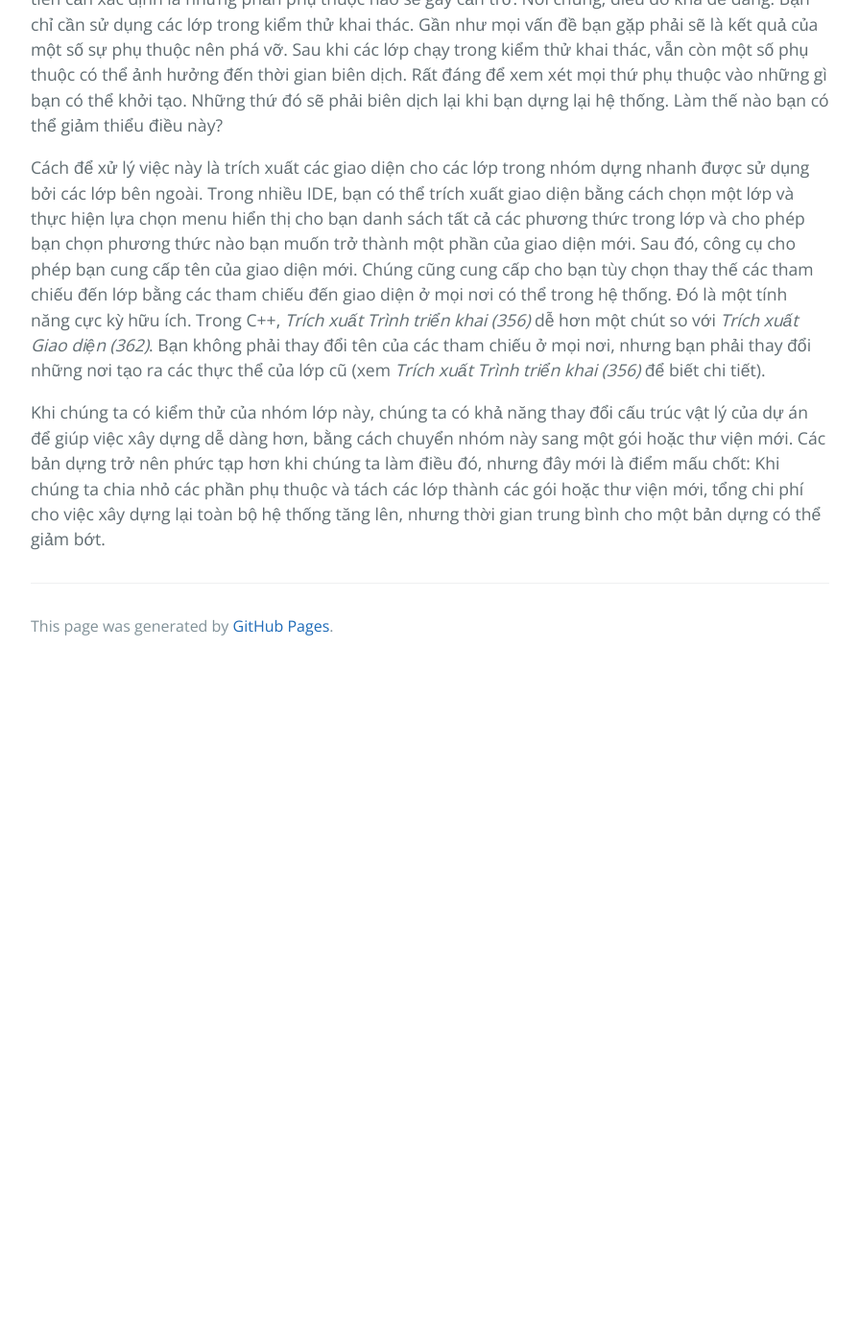
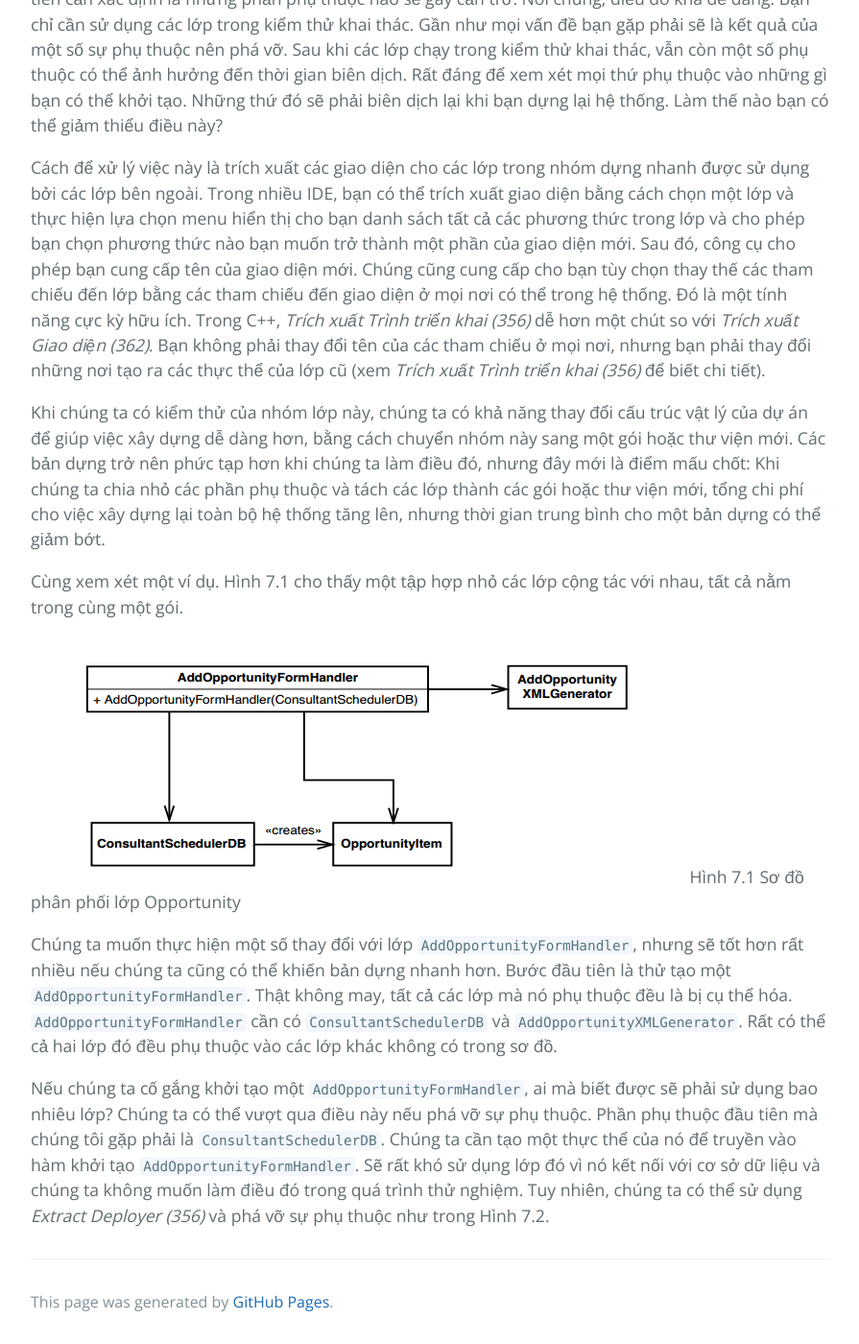
Before and after one commit to HaiBV/haibv.github.io, a Jekyll site: the page built from working-effectively-with-legacy-code/chapter-7-it-takes-forever-to-make-a-change.md, in a window 1280 px wide and 1400 px high, scrolled down 3446 px. Shown: the whole window at 96% size, without its empty margins (192-1087 px from the left). Built offline with Jekyll 4.4.1, drawn with Linux system fonts in a browser that asks for light colours; our own code applies the rules of GitHub Pages for plain Markdown files; before the commit the page ends 4142 px from its top, so only the background shows below that.

Commit message:
Book - Working Efectively with Legacy Code - P2 - C7

```diff
--- a/working-effectively-with-legacy-code/chapter-7-it-takes-forever-to-make-a-change.md
+++ b/working-effectively-with-legacy-code/chapter-7-it-takes-forever-to-make-a-change.md
@@ -45,3 +45,13 @@ Trong hệ thống hướng đối tượng, nếu bạn muốn xây dựng mộ
 Cách để xử lý việc này là trích xuất các giao diện cho các lớp trong nhóm dựng nhanh được sử dụng bởi các lớp bên ngoài. Trong nhiều IDE, bạn có thể trích xuất giao diện bằng cách chọn một lớp và thực hiện lựa chọn menu hiển thị cho bạn danh sách tất cả các phương thức trong lớp và cho phép bạn chọn phương thức nào bạn muốn trở thành một phần của giao diện mới. Sau đó, công cụ cho phép bạn cung cấp tên của giao diện mới. Chúng cũng cung cấp cho bạn tùy chọn thay thế các tham chiếu đến lớp bằng các tham chiếu đến giao diện ở mọi nơi có thể trong hệ thống. Đó là một tính năng cực kỳ hữu ích. Trong C++, _Trích xuất Trình triển khai (356)_ dễ hơn một chút so với _Trích xuất Giao diện (362)_. Bạn không phải thay đổi tên của các tham chiếu ở mọi nơi, nhưng bạn phải thay đổi những nơi tạo ra các thực thể của lớp cũ (xem _Trích xuất Trình triển khai (356)_ để biết chi tiết).
 
 Khi chúng ta có kiểm thử của nhóm lớp này, chúng ta có khả năng thay đổi cấu trúc vật lý của dự án để giúp việc xây dựng dễ dàng hơn, bằng cách chuyển nhóm này sang một gói hoặc thư viện mới. Các bản dựng trở nên phức tạp hơn khi chúng ta làm điều đó, nhưng đây mới là điểm mấu chốt: Khi chúng ta chia nhỏ các phần phụ thuộc và tách các lớp thành các gói hoặc thư viện mới, tổng chi phí cho việc xây dựng lại toàn bộ hệ thống tăng lên, nhưng thời gian trung bình cho một bản dựng có thể giảm bớt.
+
+
+Cùng xem xét một ví dụ. Hình 7.1 cho thấy một tập hợp nhỏ các lớp cộng tác với nhau, tất cả nằm trong cùng một gói.
+
+![7.1](images/7/7-1.png)
+Hình 7.1 Sơ đồ phân phối lớp Opportunity
+
+Chúng ta muốn thực hiện một số thay đổi với lớp `AddOpportunityFormHandler`, nhưng sẽ tốt hơn rất nhiều nếu chúng ta cũng có thể khiến bản dựng nhanh hơn. Bước đầu tiên là thử tạo một `AddOpportunityFormHandler`. Thật không may, tất cả các lớp mà nó phụ thuộc đều là bị cụ thể hóa. `AddOpportunityFormHandler` cần có `ConsultantSchedulerDB` và `AddOpportunityXMLGenerator`. Rất có thể cả hai lớp đó đều phụ thuộc vào các lớp khác không có trong sơ đồ.
+
+Nếu chúng ta cố gắng khởi tạo một `AddOpportunityFormHandler`, ai mà biết được sẽ phải sử dụng bao nhiêu lớp? Chúng ta có thể vượt qua điều này nếu phá vỡ sự phụ thuộc. Phần phụ thuộc đầu tiên mà chúng tôi gặp phải là `ConsultantSchedulerDB`. Chúng ta cần tạo một thực thể của nó để truyền vào hàm khởi tạo `AddOpportunityFormHandler`. Sẽ rất khó sử dụng lớp đó vì nó kết nối với cơ sở dữ liệu và chúng ta không muốn làm điều đó trong quá trình thử nghiệm. Tuy nhiên, chúng ta có thể sử dụng _Extract Deployer (356)_ và phá vỡ sự phụ thuộc như trong Hình 7.2.
```
Also changed, not shown: working-effectively-with-legacy-code/images/7/7-1.png (added).
